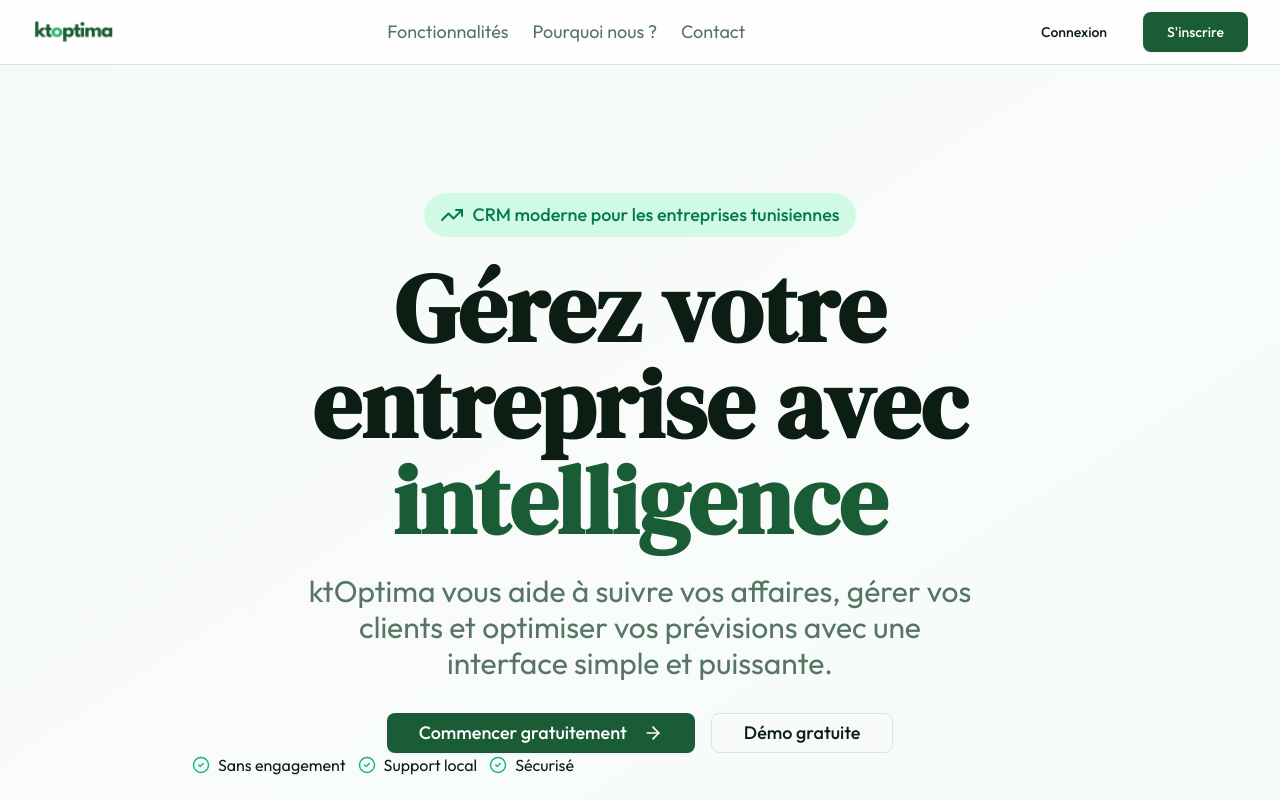
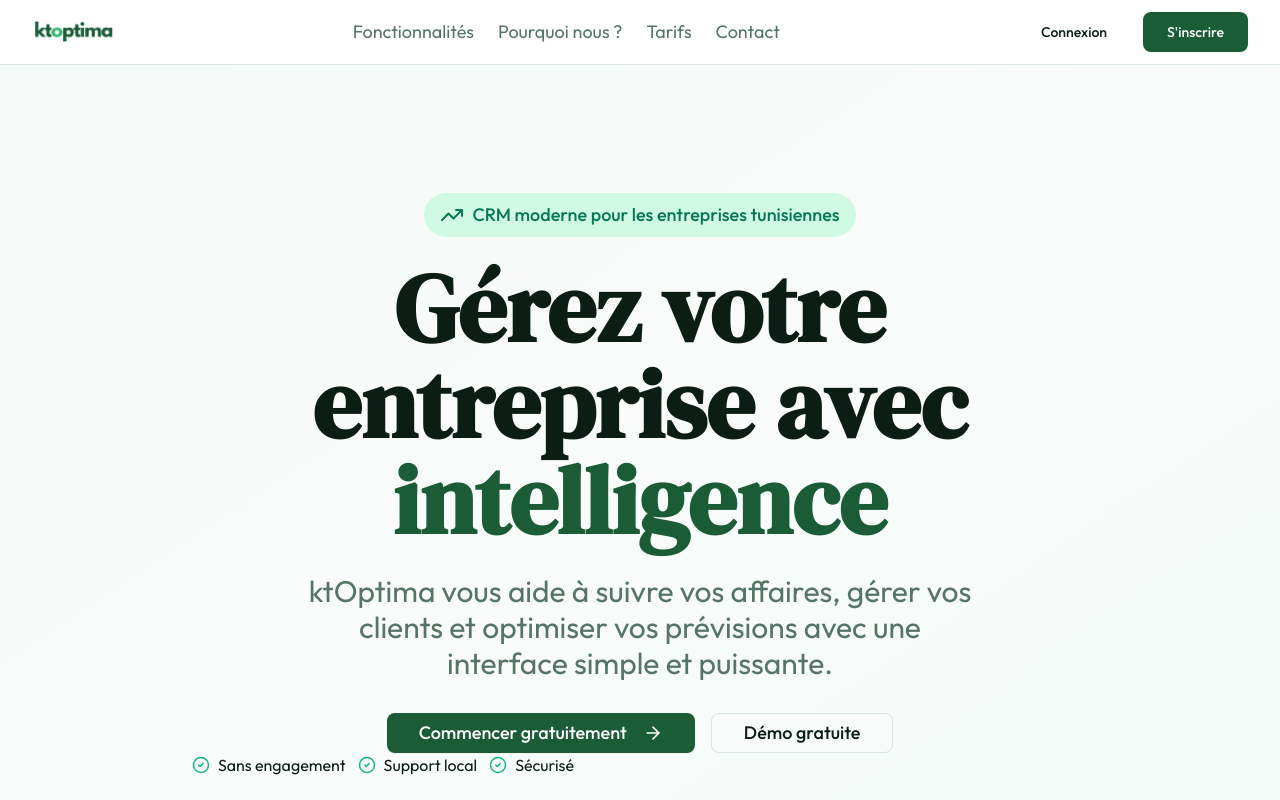
Before and after one commit to Kameltalbi/crm, a React (Vite) app in the folder frontend/: page / in a window 1280 px wide. Shown: the top 800 px of the page. Built offline with nearby package versions, Linux system fonts and the light colour scheme.

Commit message:
fix: add pricing link to landing header and ensure header visible on mobile
- Add Tarifs link to Landing page navigation
- Add 'block' class to header to ensure visibility on mobile
- Fix header menu visibility issues

```diff
--- a/frontend/src/components/Layout.tsx
+++ b/frontend/src/components/Layout.tsx
@@ -52,7 +52,7 @@ export function Layout({ children }: { children: React.ReactNode }) {
   return (
     <div className="flex h-screen bg-background flex-col">
       {/* Header */}
-      <header className="h-16 bg-white border-b border-border flex items-center justify-between px-4 md:px-6 shadow-sm relative z-[100] flex-shrink-0">
+      <header className="h-16 bg-white border-b border-border flex items-center justify-between px-4 md:px-6 shadow-sm relative z-[100] flex-shrink-0 block">
         <div className="flex items-center gap-3">
           <button
             onClick={() => setSidebarOpen(!sidebarOpen)}
--- a/frontend/src/pages/Landing.tsx
+++ b/frontend/src/pages/Landing.tsx
@@ -19,6 +19,9 @@ export function Landing() {
               <a href="#why" className="text-lg text-muted-foreground hover:text-foreground transition-colors">
                 Pourquoi nous ?
               </a>
+              <Link to="/pricing" className="text-lg text-muted-foreground hover:text-foreground transition-colors">
+                Tarifs
+              </Link>
               <a href="#contact" className="text-lg text-muted-foreground hover:text-foreground transition-colors">
                 Contact
               </a>
```
